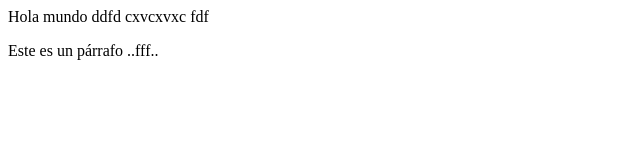
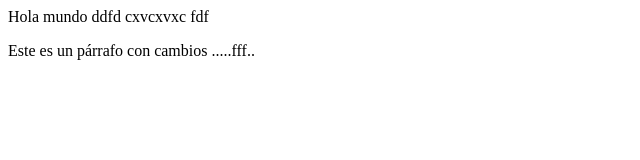
Before and after one commit to omirandamm/Programaci-n-WEB, a plain HTML site: page index.html in a window 1280 px wide. Shown: the full height of the page, 0-640 px from the left. Drawn offline with Linux system fonts and the light colour scheme.

Commit message:
1er cambio

```diff
--- a/index.html
+++ b/index.html
@@ -8,6 +8,6 @@
 </head>
 <body>
     <article>Hola mundo ddfd cxvcxvxc    fdf</article>
-    <p>Este es un párrafo ..fff..</p>
+    <p>Este es un párrafo   con cambios .....fff..</p>
 </body>
 </html>
```
